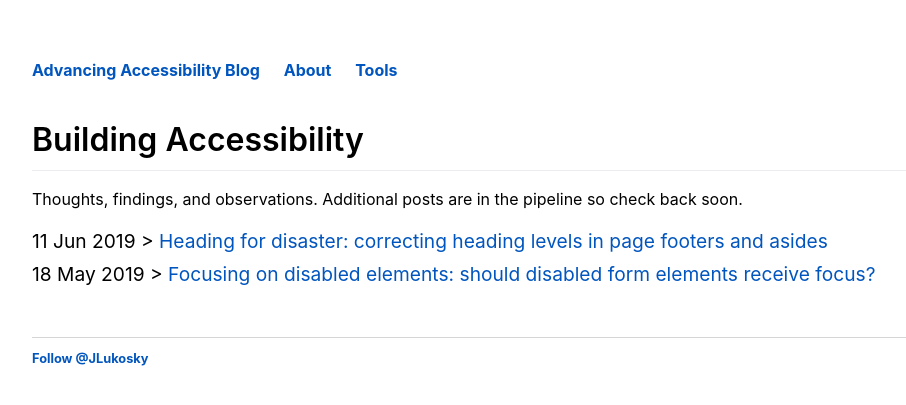
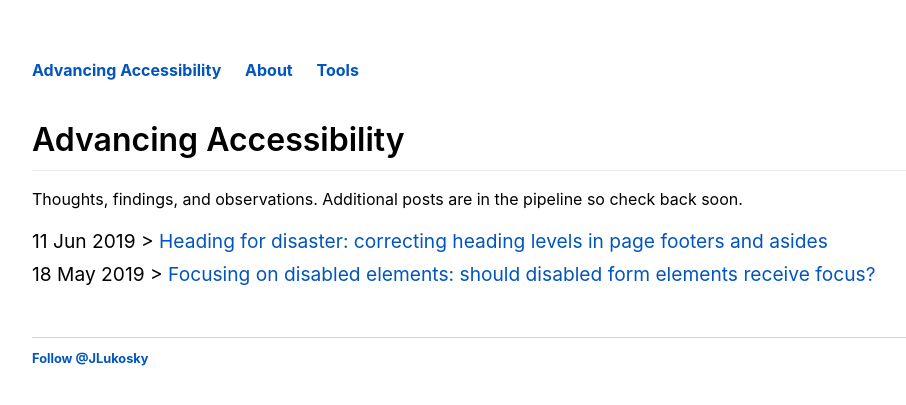
Before and after one commit to jlukosky/jlukosky, a Jekyll site: the page built from index.html, in a window 1280 px wide. Shown: the top 405 px of the page, without its empty margins (160-1066 px from the left). Built offline with Jekyll 4.4.1, drawn with Linux system fonts in a browser that asks for light colours; comment, search, counter and statistics services are not loaded.

Commit message:
nav, list and etc

```diff
--- a/_layouts/default.html
+++ b/_layouts/default.html
@@ -14,7 +14,7 @@
 			<a href="#maincontent" class="skiptomain">Skip to main content</a>
 		<nav>
 			<ul>
-				<li><a href="/">Advancing Accessibility Blog</a></li>
+				<li><a href="/">Advancing Accessibility</a></li>
 				<li><a href="/about">About</a></li>
 				<li><a href="/tools">Tools</a></li>
 				<!-- <li><a href="/blog">Blog</a></li> -->
--- a/css/main.css
+++ b/css/main.css
@@ -112,6 +112,13 @@
     margin-top: 0;
 }
 
+@media screen and (max-width: 640px) {
+    main.container>ol,
+    main.container>ul {
+        padding-left: 0;
+    }
+}
+
 main.container:before {
     content: "";
     display: table;
--- a/index.html
+++ b/index.html
@@ -5,7 +5,7 @@
 ogimage: "https://jlukosky.github.io/assets/BA.png"
 ---
 <div class="blurb">
-	<h1>Building Accessibility</h1>
+	<h1>Advancing Accessibility</h1>
 	<p>Thoughts, findings, and observations. Additional posts are in the pipeline so check back soon.</p>
 
 	<ul class="posts">
```
